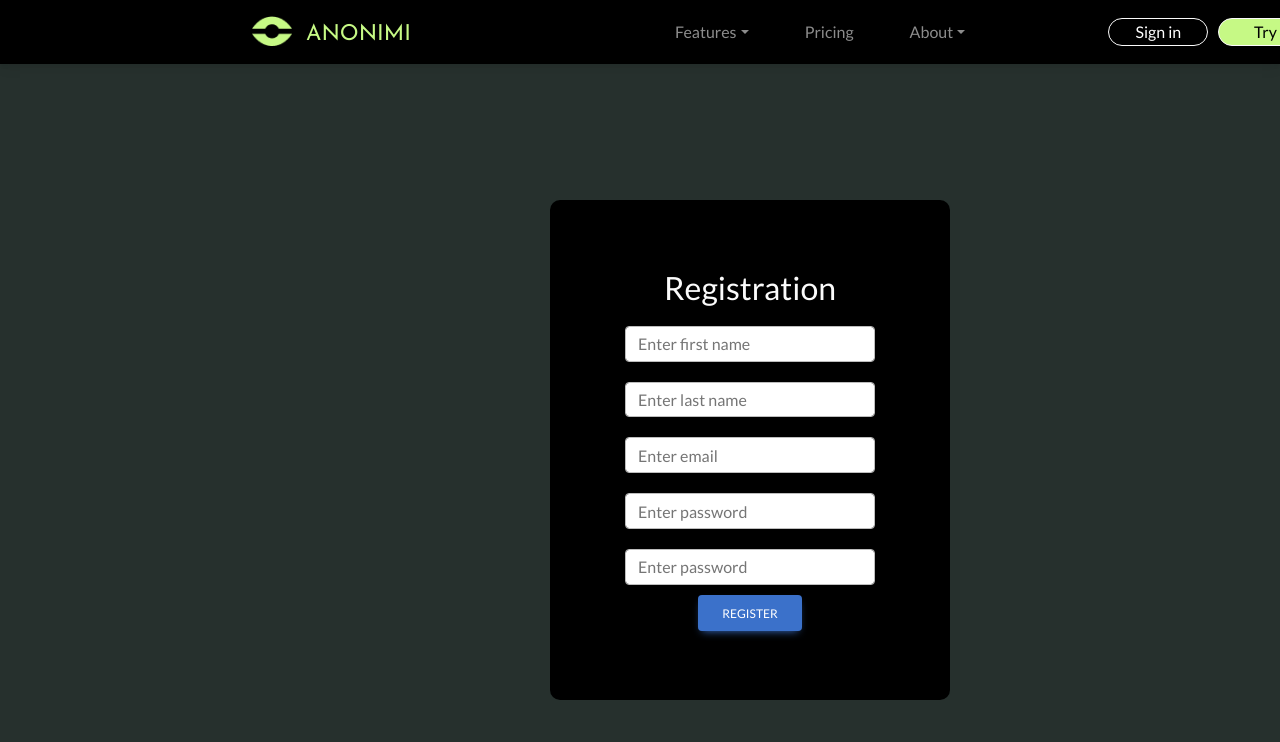
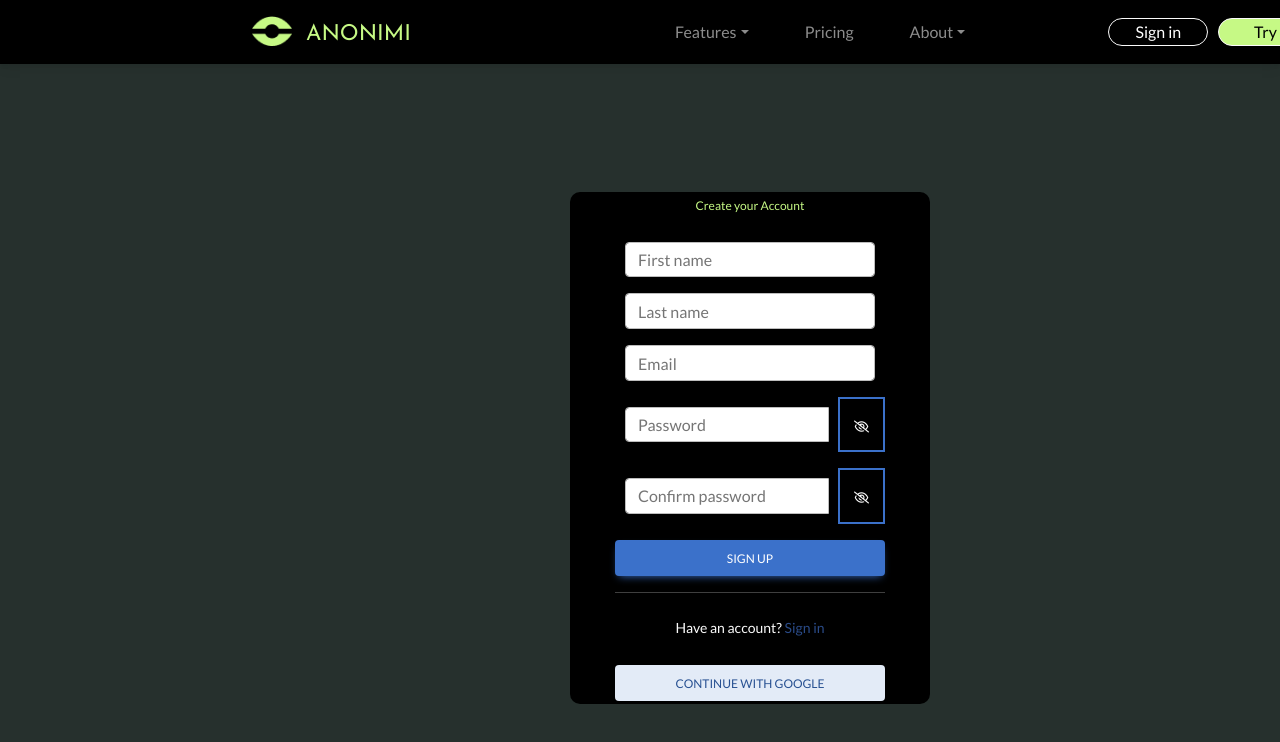
Before and after one commit to semirklapuh/Anonimi-frontend, a React (Create React App) app: page /register in a window 1280 px wide. Shown: the top 742 px of the page. Built offline with nearby package versions, Linux system fonts and the light colour scheme.

Commit message:
registration POST method

```diff
--- a/src/App.js
+++ b/src/App.js
@@ -5,9 +5,9 @@ import NavigationBar from "./components/navbar/Navbar";
 import { Routes, Route } from "react-router-dom";
 import Register from "./page/SignUp/Register";
 import Main from "./page/Main";
-import Login from "./page/Login/Login2";
+import Login from "./page/Login/Login";
 import Forgot from "./page/ForgotPass/Forgot";
-import Registration from "./page/SignUp/Registration2";
+import Registration from "./page/SignUp/Register";
 
 function App() {
   return (
--- a/src/page/Login/Login2.js
+++ /dev/null
@@ -1,68 +0,0 @@
-import React, { Fragment, useState } from "react";
-import { Button } from "react-bootstrap";
-import axios from "axios";
-import "./style.css";
-
-const Login = () => {
-  const [username, setUsername] = useState("");
-  const [password, setPassword] = useState("");
-
-  const handleUsernameChange = (value) => {
-    setUsername(value);
-  };
-  const handlePasswordChange = (value) => {
-    setPassword(value);
-  };
-
-  const handleSave = () => {
-    const data = {
-      username: username,
-      password: password,
-
-      signinType: 3,
-    };
-    const url =
-      "http://ec2-34-254-191-235.eu-west-1.compute.amazonaws.com:8000//api/v1/user/verify-login";
-    axios
-      .post(url, {
-        mode: "no-cors",
-        headers: {
-          "Content-Type": "application/json",
-          "Access-Control-Allow-Origin": "*",
-        },
-        data: data,
-      })
-      .then((result) => {
-        console.log(result.data);
-      })
-      .catch((error) => {
-        console.log(error);
-      });
-  };
-
-  return (
-    <div>
-      <div className="auth-body">
-        <h2>Login</h2>
-        <input
-          type="email"
-          id="username"
-          className="form-control"
-          placeholder="Enter email"
-          onChange={(e) => handleUsernameChange(e.target.value)}
-        />
-        <input
-          type="password"
-          id="password"
-          className="form-control"
-          placeholder="Enter password"
-          onChange={(e) => handlePasswordChange(e.target.value)}
-        />
-
-        <Button onClick={() => handleSave()}>Register</Button>
-      </div>
-    </div>
-  );
-};
-
-export default Login;
--- a/src/page/SignUp/Register.js
+++ b/src/page/SignUp/Register.js
@@ -14,8 +14,6 @@ const Register = () => {
   const [validate, setValidate] = useState({});
   const [showPassword, setShowPassword] = useState(false);
   const form = useRef();
-
-
 
   const validateRegister = () => {
     let isValid = true;
@@ -56,7 +54,6 @@ const Register = () => {
     return isValid;
   };
 
-
   const register = (e) => {
     e.preventDefault();
 
@@ -76,24 +73,21 @@ const Register = () => {
   const submitUser = async (e) => {
     e.preventDefault();
 
-     const userData = {
-      first_name: firstName,
-      last_name: lastName,
-      email: email,
+    const userData = {
+      firstName: firstName,
+      lastName: lastName,
+      username: email,
       password: password,
-      confirmPassword:  password,
+      confirmationPassword: confirmPassword,
+      signinTypeId: 3,
     };
-    console.log(userData)
+    console.log(userData);
 
     await apiClient
-      .post(
-        "/user/signin",
-        JSON.stringify(userData)
-      )
+      .post("/user/signin", JSON.stringify(userData))
       .then((res) => {
         console.log(res.data);
       });
-
   };
 
   const togglePassword = (e) => {
--- a/src/page/SignUp/Registration2.js
+++ /dev/null
@@ -1,103 +0,0 @@
-import React, { Fragment, useState } from "react";
-import { Button } from "react-bootstrap";
-import axios from "axios";
-import "./style.css";
-
-const Registration = () => {
-  const [firstName, setFirstName] = useState("");
-  const [lastName, setLastName] = useState("");
-  const [username, setUsername] = useState("");
-  const [password, setPassword] = useState("");
-  const [confirmationPassword, setConfirmationPassword] = useState("");
-
-  const handleFirstNameChange = (value) => {
-    setFirstName(value);
-  };
-  const handleLastNameChange = (value) => {
-    setLastName(value);
-  };
-  const handleUsernameChange = (value) => {
-    setUsername(value);
-  };
-  const handlePasswordChange = (value) => {
-    setPassword(value);
-  };
-  const handleConfirmationPasswordChange = (value) => {
-    setConfirmationPassword(value);
-  };
-  const handleSave = () => {
-    const data = {
-      firstName: firstName,
-      lastName: lastName,
-      username: username,
-      password: password,
-      confirmationPassword: confirmationPassword,
-      signinType: 3,
-    };
-    const url =
-      "http://ec2-34-254-191-235.eu-west-1.compute.amazonaws.com:8000/api/v1/user/signin";
-    axios
-      .post(url, {
-        mode: "no-cors",
-        headers: {
-          "Content-Type": "application/json",
-          "Access-Control-Allow-Origin": "*",
-        },
-        data: data,
-      })
-      .then((result) => {
-        console.log(result.data);
-      })
-      .catch((error) => {
-        console.log(error);
-      });
-  };
-
-  return (
-    <div>
-      <div className="auth-body">
-        <h2>Registration</h2>
-        <input
-          type="name"
-          id="firstName"
-          className="form-control"
-          placeholder="Enter first name"
-          onChange={(e) => handleFirstNameChange(e.target.value)}
-        />
-        <input
-          type="name"
-          id="lastName"
-          className="form-control"
-          placeholder="Enter last name"
-          onChange={(e) => handleLastNameChange(e.target.value)}
-        />
-        <input
-          type="email"
-          id="username"
-          className="form-control"
-          placeholder="Enter email"
-          onChange={(e) => handleUsernameChange(e.target.value)}
-        />
-        <input
-          type="password"
-          id="password"
-          className="form-control"
-          placeholder="Enter password"
-          onChange={(e) => handlePasswordChange(e.target.value)}
-        />
-        <input
-          type="password"
-          id="confirmationPassword"
-          className="form-control"
-          placeholder="Enter password"
-          onChange={(e) => handleConfirmationPasswordChange(e.target.value)}
-        />
-        <Button className="primary" onClick={() => handleSave()}>
-          Register
-        </Button>
-      </div>
-    </div>
-  );
-};
-
-export default Registration;
```
